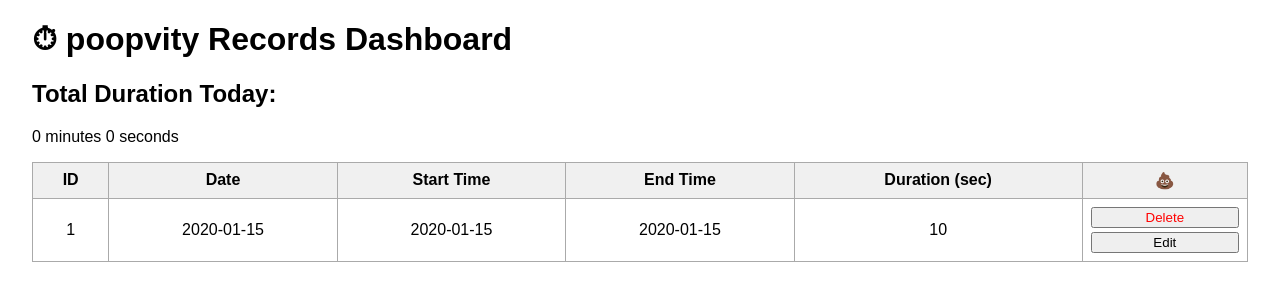
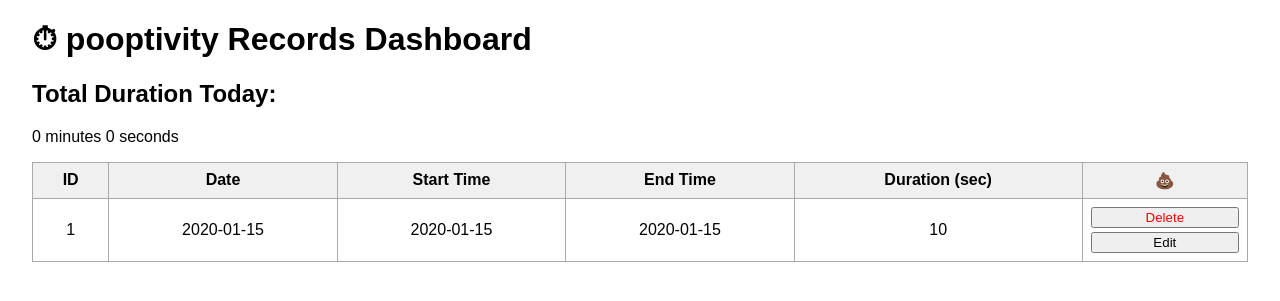
Before and after one commit to attilakaradeniz/poopapp, a Flask app: page /dashboard in a window 1280 px wide. Shown: the part 50-351 px from the top of the page. Run offline with Flask 3, Linux system fonts and the light colour scheme; tables that the repository leaves empty hold one stand-in row (values such as "Sample post").

Commit message:
typo at dashboard caption before create a new branch

```diff
--- a/templates/dashboard.html
+++ b/templates/dashboard.html
@@ -35,7 +35,7 @@
     <a href="/form">New Entry</a>
 </nav>
 
-    <h1>⏱ poopvity Records Dashboard</h1>
+    <h1>⏱ pooptivity Records Dashboard</h1>
 
 <h2> Total Duration Today:</h2>
 <p>
```
